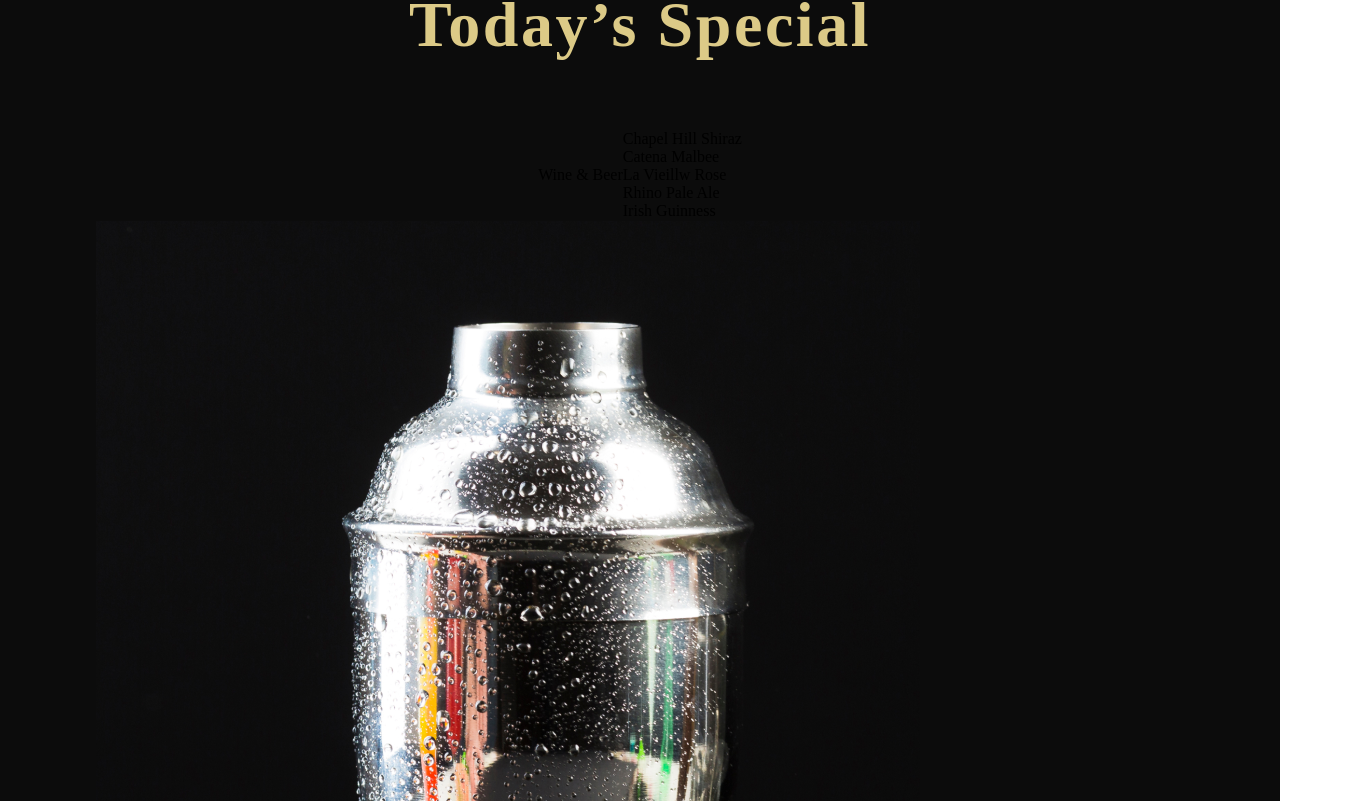
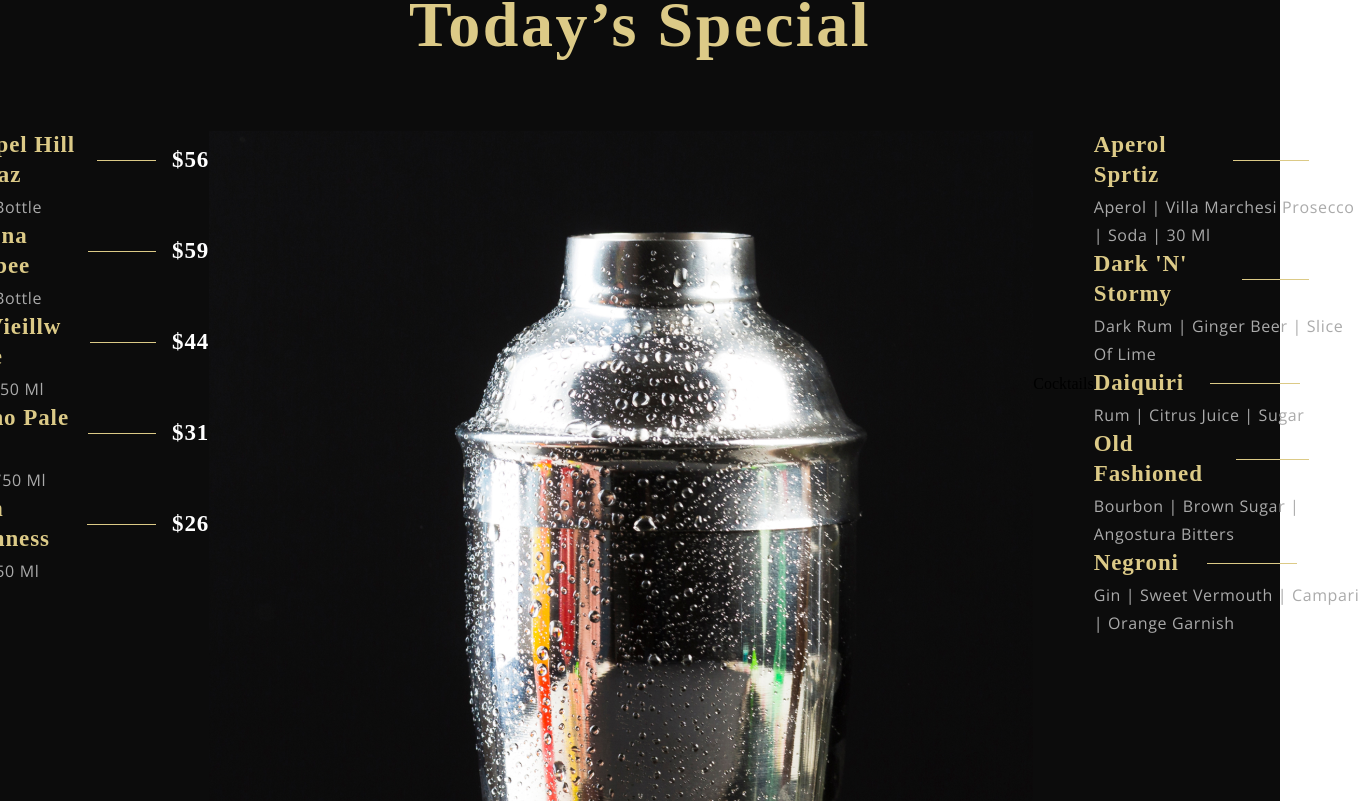
Before and after one commit to Arian-Akbari/restaurant_react-project, a React (Create React App) app: page / in a window 1280 px wide. Shown: the part 2339-3140 px from the top of the page, 1362 px wide, since content can reach past the window. Built offline with nearby package versions, Linux system fonts and the light colour scheme; a web font is replaced by a local one.

Commit message:
working on the specialMenu

```diff
--- a/src/components/Menuitem/MenuItem.css
+++ b/src/components/Menuitem/MenuItem.css
@@ -0,0 +1,24 @@
+.app__menuitem{
+    width: 100%;
+    margin: 1rem 0;
+    display: flex;
+    flex-direction: column;
+}
+.app__menuitem-head{
+    display: flex;
+    justify-content: space-between;
+    align-items: center;
+}
+.app__menuitem-sub{
+    width: 100%;
+    margin-top: 0.2rem;
+}
+.app__menuitem-name{
+    flex: 1;
+}
+.app__menuitem-dash{
+    width: 90px;
+    height: 1px;
+    background: var(--color-golden);
+    margin: 0 1rem;
+}
--- a/src/components/Menuitem/MenuItem.jsx
+++ b/src/components/Menuitem/MenuItem.jsx
@@ -2,9 +2,22 @@ import React from 'react';
 
 import './MenuItem.css';
 
-const MenuItem = () => (
-  <div>
-    MenuItem
+const MenuItem = ({title , price , tags }) => (
+  <div className={"app_menuitem"}>
+    <div className={"app__menuitem-head"}>
+        <div className={"app_menuitem-name"}>
+            <p className={"p__cormorant"} style={{color : '#DCCA87'}}>{title}</p>
+        </div>
+
+        <div className={"app__menuitem-dash"}></div>
+
+        <div className={"app_menuitem-price"}>
+            <p className={"p__cormorant"} >{price}</p>
+        </div>
+    </div>
+      <div className={"app__menuitem-sub"}>
+          <p className={"p__opensans"} style={{color : "#AAA"}}>{tags}</p>
+      </div>
   </div>
 );
 
--- a/src/container/Menu/SpecialMenu.css
+++ b/src/container/Menu/SpecialMenu.css
@@ -9,6 +9,7 @@
 .app__specialMenu-menu{
     width: 100%;
     margin: 2rem 0;
+    display: flex;
     justify-content: center;
     align-items: flex-start;
     flex-direction: row;
--- a/src/container/Menu/SpecialMenu.jsx
+++ b/src/container/Menu/SpecialMenu.jsx
@@ -15,7 +15,7 @@ const SpecialMenu = () => (
                 <p className={"app__specialMenu-menu_heading"}>Wine & Beer</p>
                 <div className={"app_specialMenu-menu_items"}>
                     {data.wines.map((wine , index) =>(
-                        <p>{wine.title}</p>
+                        <MenuItem key={wine.title + index} price={wine.price} title={wine.title} tags={wine.tags} />
                         )
                     )}
                 </div>
@@ -24,10 +24,10 @@ const SpecialMenu = () => (
                 <img src={images.menu} alt={"menu img"}/>
             </div>
             <div className={"app__specialMenu_cocktails flex__center"}>
-                <p className={"app__specialMenu-menu_heading"}>Wine & Beer</p>
+                <p className={"app__specialMenu-menu_heading"}>Cocktails</p>
                 <div className={"app_specialMenu-menu_items"}>
                     {data.cocktails.map((cocktails , index) =>(
-                            <p>{cocktails.title}</p>
+                        <MenuItem key={cocktails.title + index} price={cocktails.price} title={cocktails.title} tags={cocktails.tags} />
                         )
                     )}
                 </div>
```
